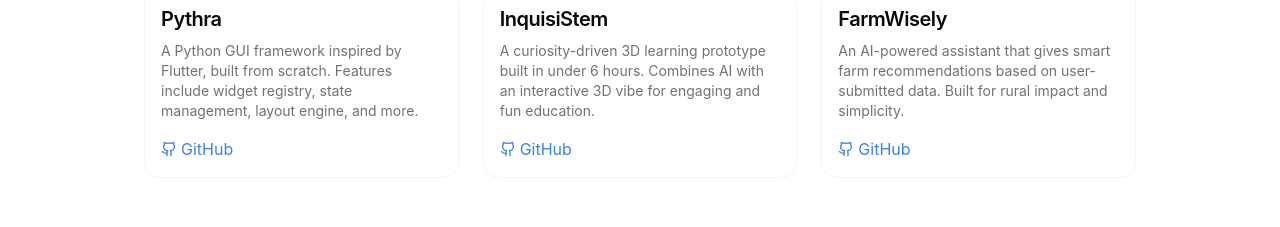
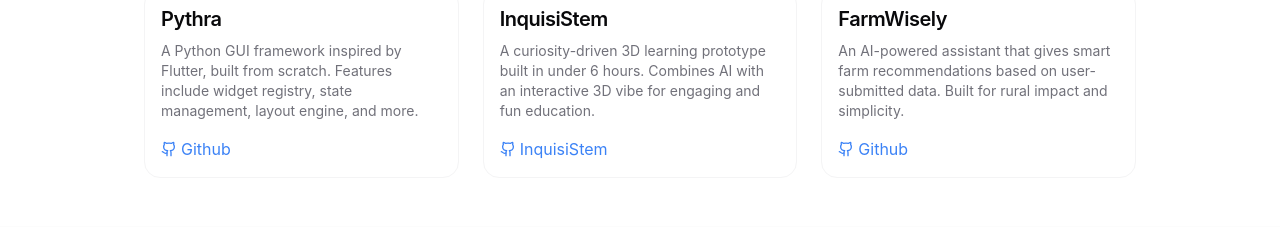
Before and after one commit to itsredx/red-x, a React (Vite) app: page / in a window 1280 px wide. Shown: the part 920-1147 px from the top of the page. Built offline with nearby package versions, Linux system fonts and the light colour scheme.

Commit message:
Update ProofOfWork.tsx
update POW

```diff
--- a/src/components/ProofOfWork.tsx
+++ b/src/components/ProofOfWork.tsx
@@ -8,18 +8,21 @@ const projects = [
     description:
       "A Python GUI framework inspired by Flutter, built from scratch. Features include widget registry, state management, layout engine, and more.",
     github: "https://github.com/itsredx/pythra-0.0.1",
+    link_label: "Github",
   },
   {
     title: "InquisiStem",
     description:
       "A curiosity-driven 3D learning prototype built in under 6 hours. Combines AI with an interactive 3D vibe for engaging and fun education.",
     github: "https://inquisi-stem.vercel.app/",
+    link_label: "InquisiStem",
   },
   {
     title: "FarmWisely",
     description:
       "An AI-powered assistant that gives smart farm recommendations based on user-submitted data. Built for rural impact and simplicity.",
     github: "https://github.com/itsredx/Farmwisely-mobile",
+    link_label: "Github",
   },
 ];
 
@@ -43,7 +46,7 @@ export default function ProofOfWork() {
                   rel="noopener noreferrer"
                   className="flex items-center gap-1 text-blue-500 hover:underline"
                 >
-                  <Github size={16} /> GitHub
+                  <Github size={16} /> {proj.link_label}
                 </a>
               </div>
             </div>
```
